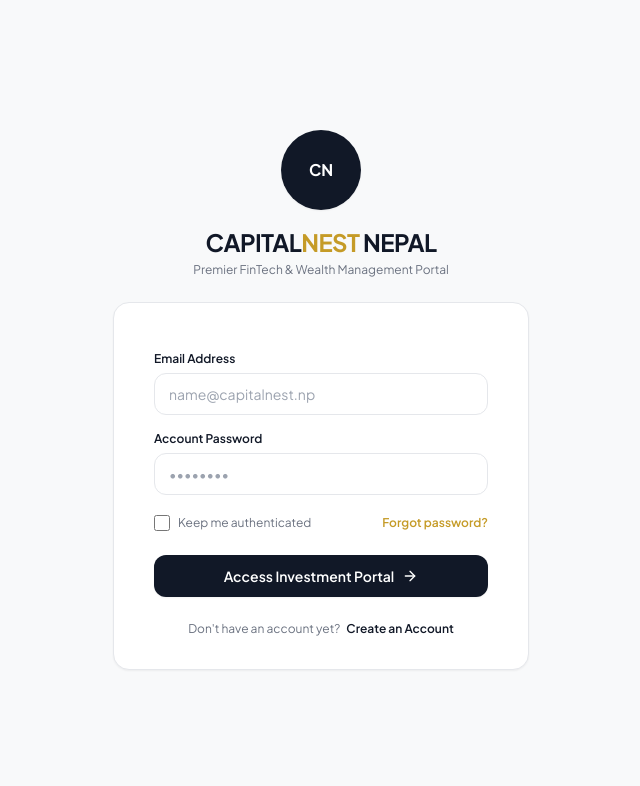
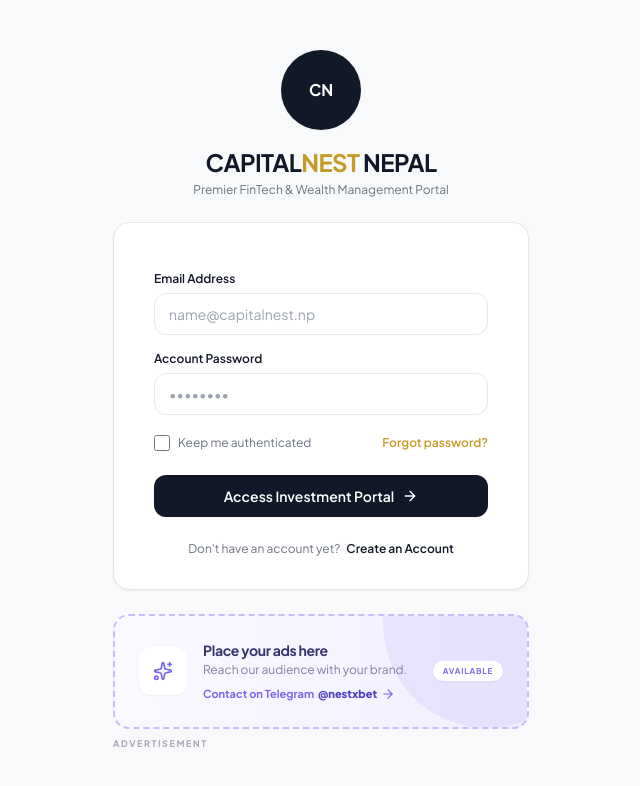
Before and after one commit to dasdasdasdasdasdasdffff/newupdatess, a PHP site: page / in a window 1280 px wide. Shown: the top 786 px of the page, without its empty margins (319-959 px from the left). Run offline with PHP 8.4, Linux system fonts and the light colour scheme; some libraries are stand-ins or nearby versions.

Commit message:
Add ad spaces to live PHP portal
Co-authored-by: Copilot <223556219+Copilot@users.noreply.github.com>

```diff
--- a/app/Views/auth/login.php
+++ b/app/Views/auth/login.php
@@ -109,6 +109,10 @@
         </div>
     </div>
 
+    <div class="mx-auto mt-6 w-full max-w-md px-4">
+        <?php $adCompact = true; require dirname(__DIR__) . '/components/ad_space.php'; ?>
+    </div>
+
     <script>
         lucide.createIcons();
     </script>
--- /dev/null
+++ b/app/Views/components/ad_space.php
@@ -0,0 +1,35 @@
+<?php
+$adCompact = $adCompact ?? false;
+$adPopup = $adPopup ?? false;
+?>
+<a href="https://t.me/nestxbet" target="_blank" rel="noopener noreferrer"
+    class="group block relative overflow-hidden rounded-2xl border-2 border-dashed border-[#C4BDF7] bg-gradient-to-r from-[#FAF9FF] to-[#F1EFFF] p-5 sm:p-6 transition hover:-translate-y-0.5 hover:border-[#7667EE] hover:shadow-lg hover:shadow-[#7667EE]/10 <?= $adCompact ? 'sm:p-4' : '' ?>">
+    <div class="relative z-10 flex items-center gap-4">
+        <div class="flex h-12 w-12 shrink-0 items-center justify-center rounded-xl bg-white text-[#7667EE] shadow-sm <?= $adCompact ? 'h-10 w-10 rounded-lg' : '' ?>">
+            <i data-lucide="sparkles" class="<?= $adCompact ? 'h-5 w-5' : 'h-6 w-6' ?>"></i>
+        </div>
+        <div class="min-w-0">
+            <strong class="block font-bold tracking-tight text-[#37336B] <?= $adCompact ? 'text-sm' : 'text-lg' ?>">Place your ads here</strong>
+            <span class="mt-0.5 block text-xs text-[#817FA0]"><?= $adCompact ? 'Reach our audience with your brand.' : 'Premium ad space available for your brand.' ?></span>
+            <span class="mt-2 flex items-center gap-1 text-[11px] font-bold text-[#7667EE]">Contact on Telegram <b class="text-[#4B3DC2]">@nestxbet</b> <i data-lucide="arrow-right" class="h-3.5 w-3.5"></i></span>
+        </div>
+        <span class="ml-auto hidden shrink-0 rounded-full bg-white px-2.5 py-1 text-[8px] font-bold tracking-widest text-[#7667EE] shadow-sm sm:block">AVAILABLE</span>
+    </div>
+    <div class="absolute -right-16 -top-24 h-52 w-52 rounded-full bg-[#7667EE]/10"></div>
+</a>
+<span class="mt-2 block text-[9px] font-bold tracking-[0.18em] text-[#A5A5B5]">ADVERTISEMENT</span>
+
+<?php if ($adPopup): ?>
+<div id="ad-popup" class="fixed inset-0 z-50 grid place-items-center bg-[#262440]/50 p-5 backdrop-blur-sm" role="dialog" aria-modal="true" aria-label="Place your ad">
+    <div class="relative w-full max-w-sm rounded-2xl bg-white p-8 text-center shadow-2xl">
+        <button type="button" onclick="document.getElementById('ad-popup').remove()" class="absolute right-4 top-4 grid h-7 w-7 place-items-center rounded-full bg-[#F5F4FA] text-[#86869B]" aria-label="Close ad popup">
+            <i data-lucide="x" class="h-4 w-4"></i>
+        </button>
+        <div class="mx-auto mb-4 grid h-14 w-14 place-items-center rounded-2xl bg-[#EEEBFF] text-[#7667EE]"><i data-lucide="megaphone" class="h-7 w-7"></i></div>
+        <span class="text-[10px] font-bold tracking-[0.16em] text-[#7667EE]">PREMIUM AD SPACE</span>
+        <h2 class="mt-2 text-2xl font-bold tracking-tight text-[#20213A]">Place your ads here</h2>
+        <p class="mx-auto mt-2 max-w-xs text-sm leading-6 text-[#9091A3]">Reach thousands of active members with a premium ad placement on CapitalNest.</p>
+        <a href="https://t.me/nestxbet" target="_blank" rel="noopener noreferrer" class="mt-5 flex w-full items-center justify-center gap-2 rounded-xl bg-[#7667EE] px-4 py-3 text-sm font-bold text-white shadow-lg shadow-[#7667EE]/25">Contact @nestxbet on Telegram <i data-lucide="arrow-right" class="h-4 w-4"></i></a>
+    </div>
+</div>
+<?php endif; ?>
--- a/app/Views/dashboard/index.php
+++ b/app/Views/dashboard/index.php
@@ -30,6 +30,10 @@ require dirname(__DIR__) . '/layouts/header.php';
             </a>
         </div>
     </div>
+</div>
+
+<div class="mb-8">
+    <?php $adCompact = false; $adPopup = true; require dirname(__DIR__) . '/components/ad_space.php'; ?>
 </div>
 
 <!-- 4-Stat Core Balance Grid -->
```
